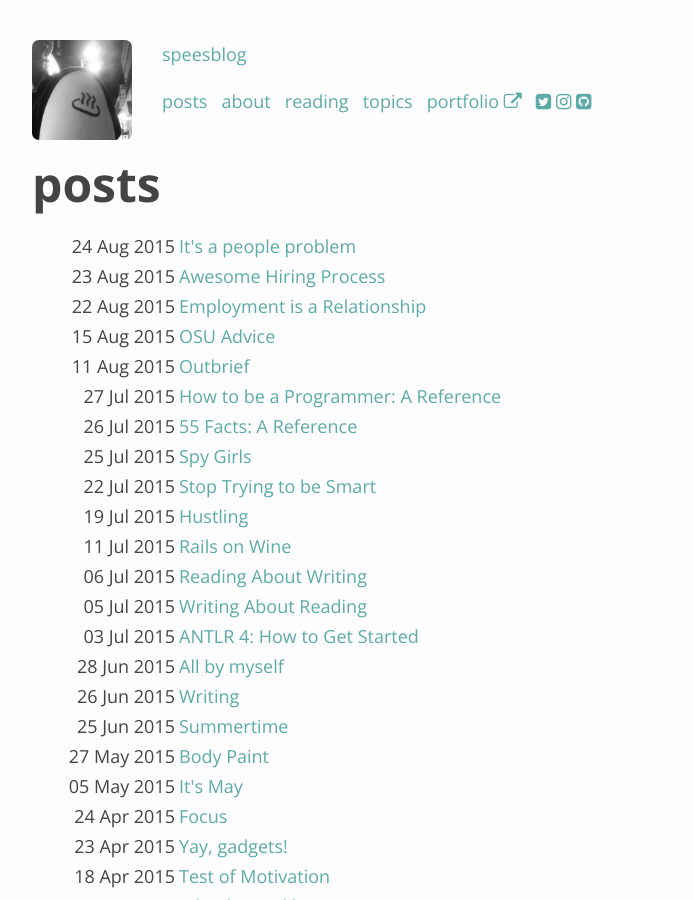
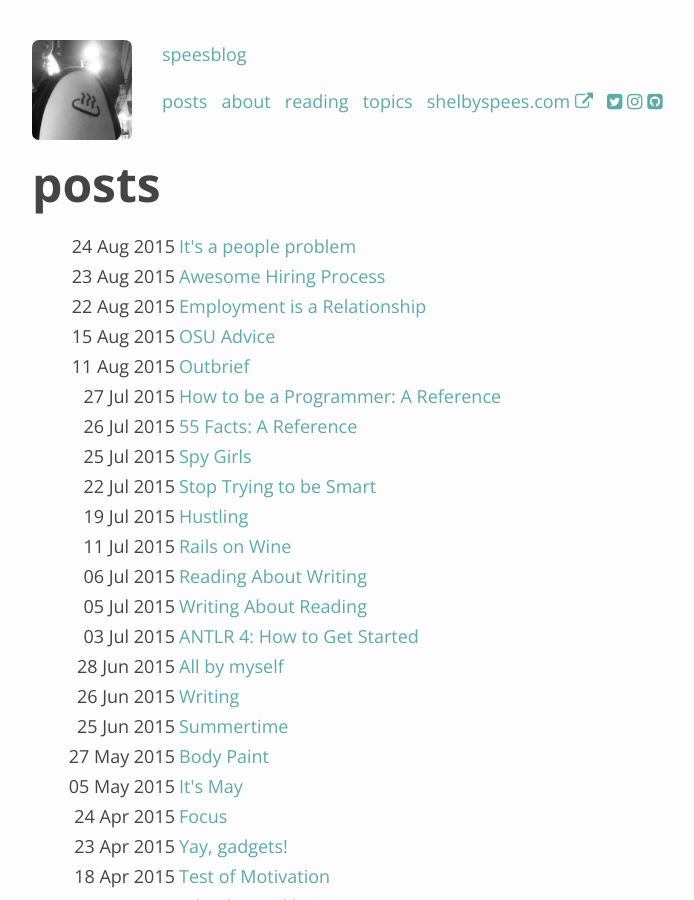
Before and after one commit to shelbyspees/speesblog, a Jekyll site: the page built from index.html, in a window 1280 px wide and 900 px high. Shown: the whole window, without its empty margins (258-952 px from the left). Built offline with Jekyll 4.4.1, drawn with Linux system fonts in a browser that asks for light colours; nearby versions of some CDN libraries; comment, search, counter and statistics services are not loaded; some of the changed text lies outside the part shown.

Commit message:
Change portfolio site link

```diff
--- a/_config.yml
+++ b/_config.yml
@@ -12,8 +12,8 @@ links:
     url:          /reading
   - name:         topics
     url:          /topics
-  - name:         portfolio <i class="fa fa-external-link"></i>
-    url:          http://shelbyspees.me
+  - name:         shelbyspees.com <i class="fa fa-external-link"></i>
+    url:          http://shelbyspees.com
 
 highlighter:      pygments
 permalink:        pretty
```
